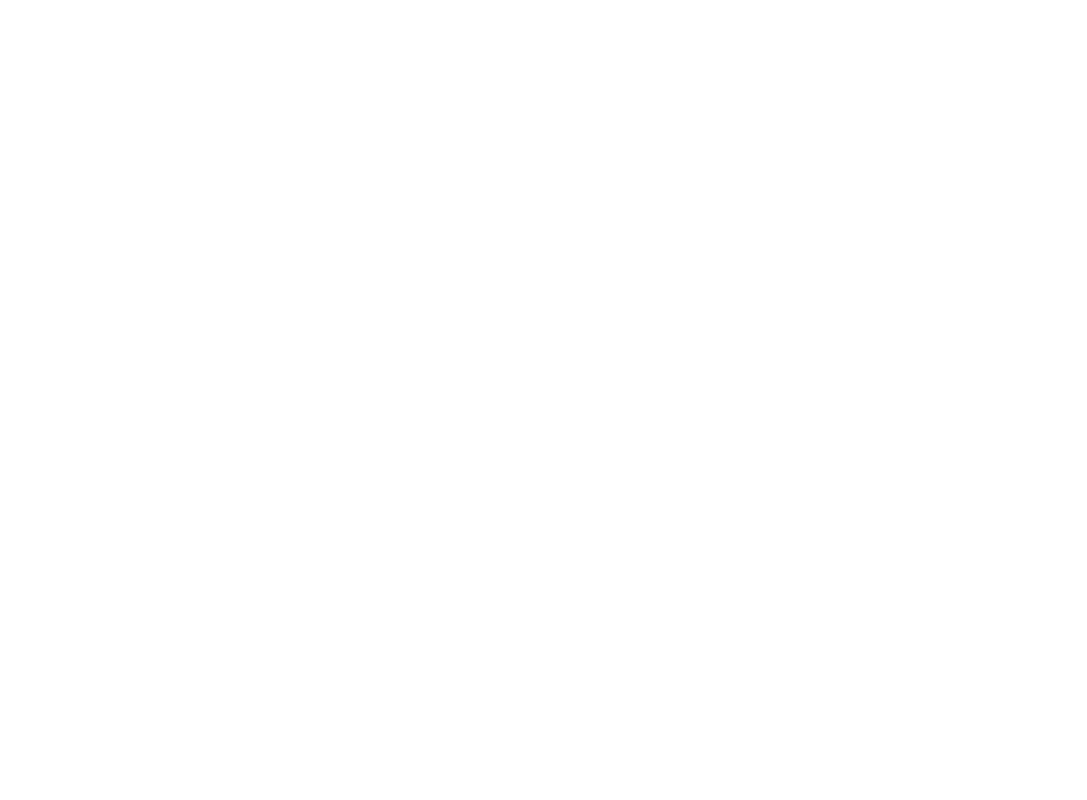
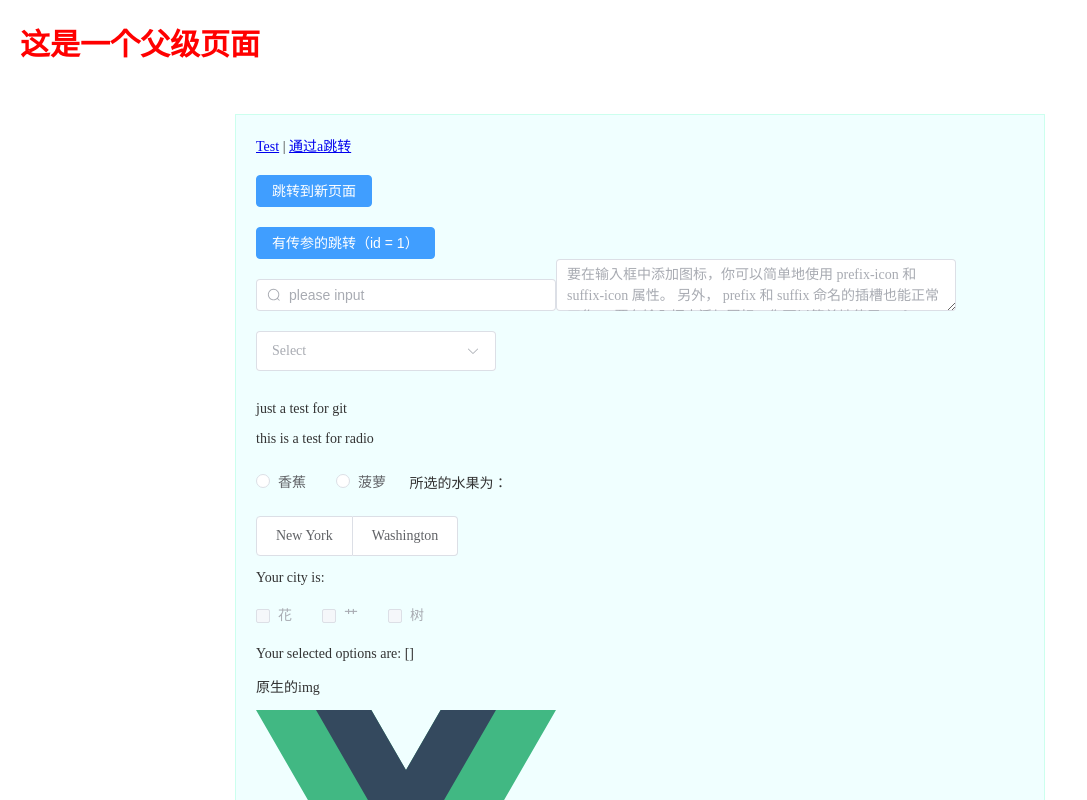
Before and after one commit to kuso2020/LibraryManageSystem, a Vue app in the folder vue/: page /manger/home in a window 1280 px wide. Before the commit this address had no page. Shown: the top 800 px of the page, without its empty margins (0-1087 px from the left). Built offline with nearby package versions, Linux system fonts and the light colour scheme.

Commit message:
router import

```diff
--- a/vue/src/router/index.js
+++ b/vue/src/router/index.js
@@ -4,11 +4,31 @@ import { createRouter, createWebHistory } from 'vue-router'
 const router = createRouter({
   history: createWebHistory(import.meta.env.BASE_URL),
   routes: [
+
     {
-      path: '/',
-      name: 'home',
-      component: () => import('@/views/Home.vue')
+        path: '/',
+        redirect: 'manger'
     },
+    {
+      path: '/manger',
+      name: 'manger',
+      component: () => import('@/views/Manger.vue'),
+      children: [
+        {
+          path: 'home',
+          name: 'home',
+          component: () => import('@/views/Home.vue')
+        },
+        {
+          path: 'test',
+          name: 'test',
+          component: () => import('@/views/test.vue')
+        },
+
+      ]
+    },
+
+
 
   ],
 })
--- a/vue/src/views/Home.vue
+++ b/vue/src/views/Home.vue
@@ -1,4 +1,21 @@
 <template>
+  <div style="margin-bottom : 20px;">
+    <RouterLink to = "/test">Test</RouterLink> |
+    <a href="/test">通过a跳转</a>
+    <!-- 通过按钮跳转 -->
+
+  </div>
+
+  <div style="margin-bottom: 20px;">
+    <el-button type="primary" size="default" @click="router.push('/manger/test')">跳转到新页面</el-button>
+  </div>
+
+  <div>
+    <el-button type="primary" size="default" @click="router.push('/manger/test?id=1&name=hello')">
+      有传参的跳转（id = 1）
+    </el-button>
+
+  </div>
 
   <div>
     <div style="margin-bottom: 20px;">
@@ -175,6 +192,8 @@ import { ref, reactive } from 'vue'
 import { Search } from '@element-plus/icons-vue';
 import img from '@/assets/logo.svg'
 import dayjs from 'dayjs'
+import { RouterLink } from 'vue-router';
+import router from '@/router/index';
 
 const data = reactive({
   input: null,
--- /dev/null
+++ b/vue/src/views/Manger.vue
@@ -0,0 +1,17 @@
+<template>
+  <div style="font-size: 30px; font-weight: bold; color: red; padding: 20px;">
+    这是一个父级页面
+  </div>
+
+
+  <div  style="border:  1px solid #cfe; margin: 30px auto; padding: 20px; background-color: azure; width: 60%;">
+    <router-view/>
+  </div>
+
+
+</template>
+
+
+<script>
+
+</script>
--- a/vue/src/views/test.vue
+++ b/vue/src/views/test.vue
@@ -140,6 +140,9 @@
   import { Edit, View, Delete, Search } from '@element-plus/icons-vue';
   import { SignatureKind } from 'typescript';
   import { reactive, ref } from 'vue';
+  import { useRouter } from 'vue-router';
+  const router = useRouter();
+
   // 两种方式声明变量
   // import { ref } from 'vue'
   const input = ref('')
@@ -148,6 +151,7 @@
   const a = ref(1);
 
   const data = reactive    ({
+    id : router.currentRoute.value.query.id,
     name: '张三',
     age: 20,
     sex: '男',
@@ -170,6 +174,8 @@
     input : '',
   });
 
+  console.log('传递的参数为', data.id)
+
   const click = () => {
     data.cnt++;
   }
```
Also changed, not shown: 1 other file (tests, documents, lock files or other folders). Lines whose indentation alone changed are shown as unchanged.
